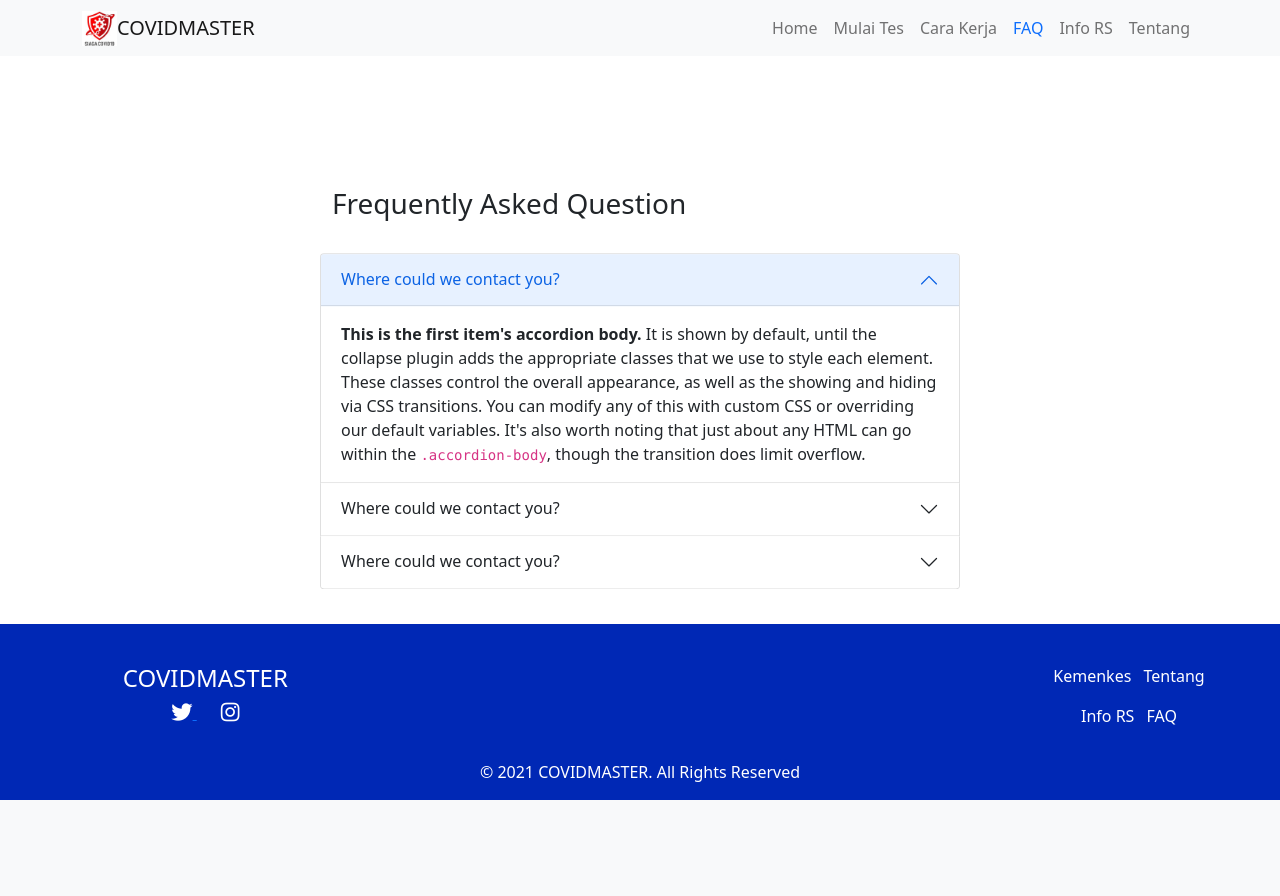
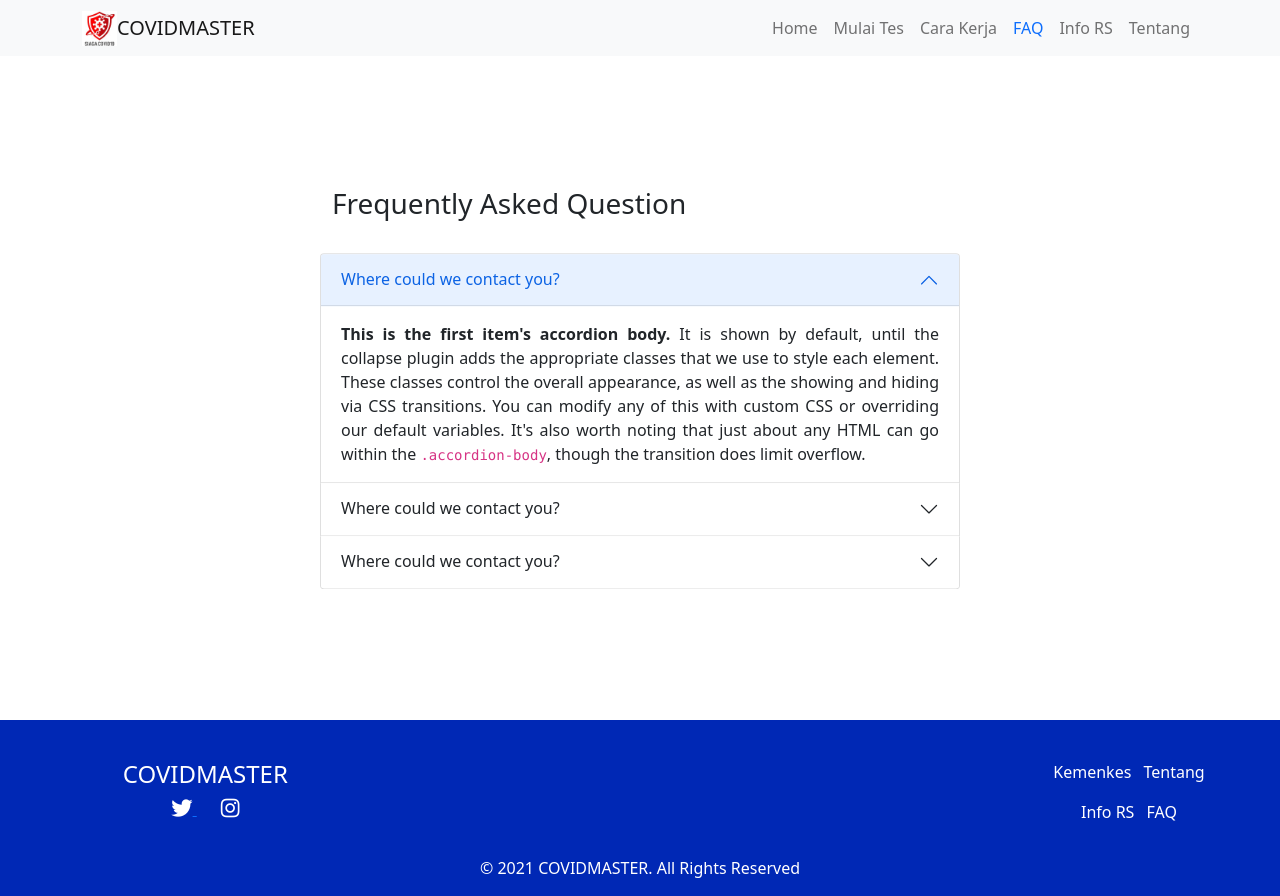
Before and after one commit to Amike31/Milestone02_K25, a Django app: page /FAQ/ in a window 1280 px wide. Before the commit the page ends 800 px from the top, so only its background shows below. Run offline with Django 3.2, Linux system fonts and the light colour scheme.

Commit message:
031 - Dhika

```diff
--- a/src/templates/FAQ.html
+++ b/src/templates/FAQ.html
@@ -11,7 +11,7 @@
     <link href="https://cdn.jsdelivr.net/npm/bootstrap@5.0.1/dist/css/bootstrap.min.css" rel="stylesheet" integrity="sha384-+0n0xVW2eSR5OomGNYDnhzAbDsOXxcvSN1TPprVMTNDbiYZCxYbOOl7+AMvyTG2x" crossorigin="anonymous">
     <link rel="stylesheet" href="https://use.fontawesome.com/releases/v5.15.0/css/all.css">
     <link rel="stylesheet" type="text/css" href="{% static 'css/index.css' %}">
-    <link rel="stylesheet" href="template_css/style.css">
+    <link rel="stylesheet" type="text/css" href="{% static 'css/Tentang.css' %}">
 
     <title>FAQ</title>
   </head>
@@ -52,6 +52,7 @@
         </div>
     </nav>
 
+    <div class="container wrapper">
       <div class="position-absolute top-50 start-50 translate-middle">
           <div class="container-fluid">
               <h3>Frequently Asked Question</h3>
@@ -97,9 +98,10 @@
           </div>
           <br>
       </div>
+    </div>
 
     <!--Footer-->
-    <footer class="text-center text-white pt-4 fixed-bottom" style="background-color:#0028B5;">
+    <footer class="text-center text-white pt-4" style="background-color:#0028B5;">
       <div class="row justify-content-between">
           <div class="col-md-4 mt-3">
               <h4>COVIDMASTER</h4>
@@ -125,7 +127,6 @@
           </div>
       </div>
 
-
       <!-- Copyright -->
       <div class="text-center p-3">
           © 2021 COVIDMASTER. All Rights Reserved
```
Lines whose indentation alone changed are shown as unchanged.
